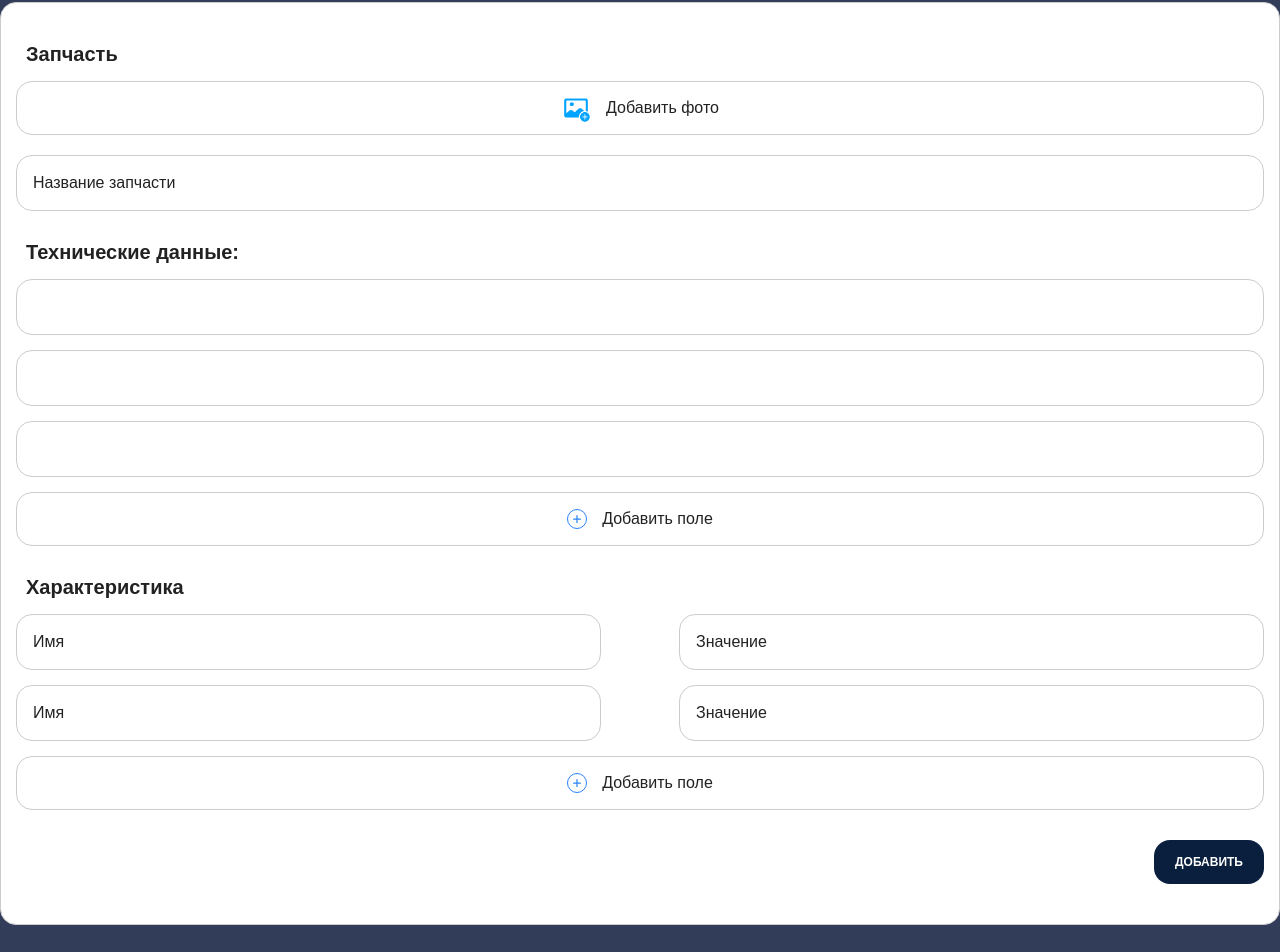
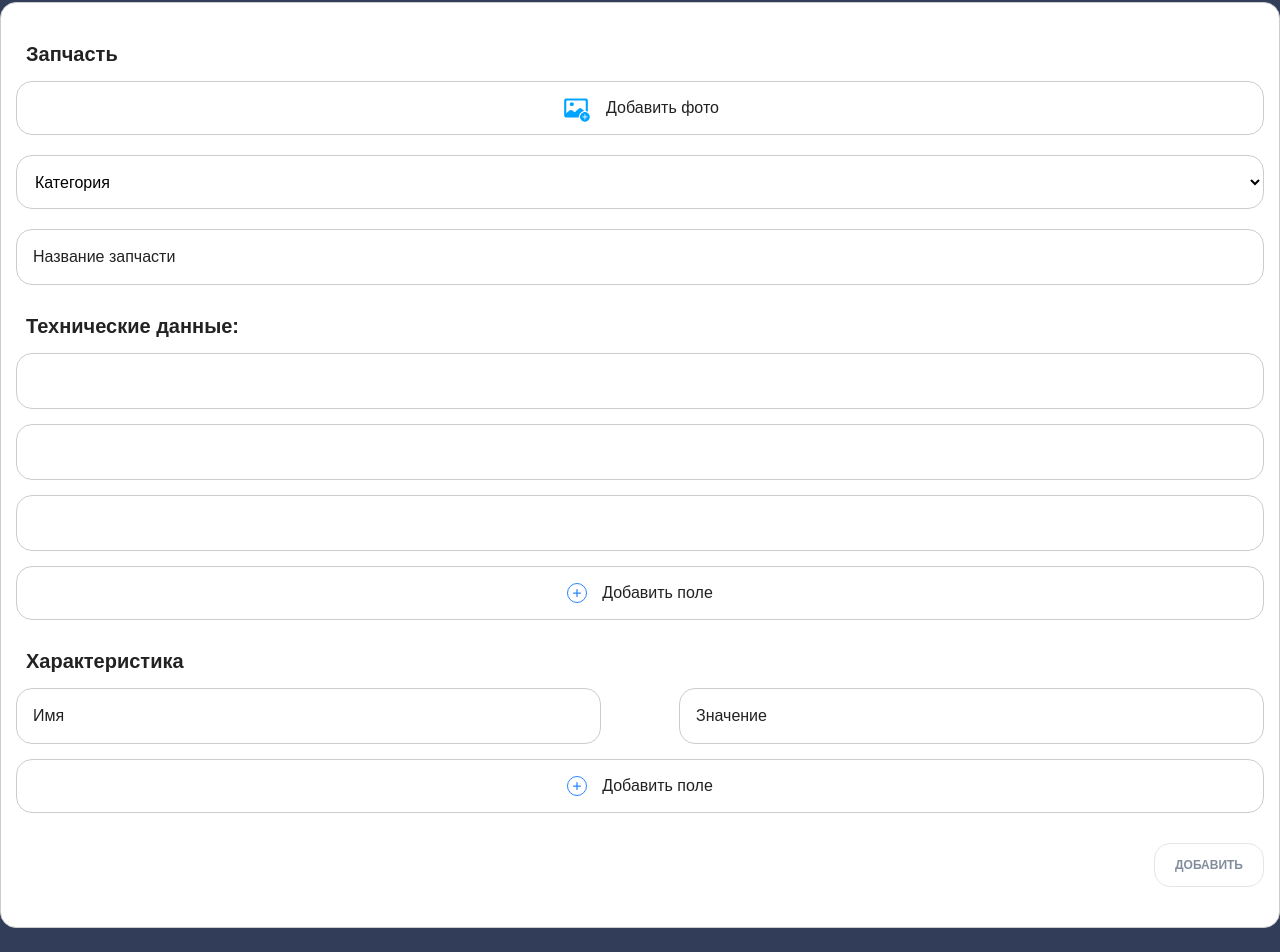
Before and after one commit to SherTi/mtz_admin_angular, an Angular app: page /part in a window 1280 px wide. Shown: the part 260-1212 px from the top of the page. Built offline with nearby package versions, Linux system fonts and the light colour scheme.

Commit message:
edit category file

```diff
--- a/src/app/pages/category/category.component.css
+++ b/src/app/pages/category/category.component.css
@@ -35,13 +35,14 @@
 .add_data{
   text-align: center;
   padding: 14px 20px;
-  background: #0a1f3d;
+  background:#ffffff;
   border-radius: 16px;
-  border: 1px solid transparent;
+  border: 1px solid #cccccc;
   font-size: 12px;
+  opacity: 0.5;
   text-transform: uppercase;
   font-weight: 600;
-  color: #ffffff;
+  color: #0a1f3d;
   cursor: pointer;
 }
 .add_data:hover{
@@ -50,3 +51,19 @@
   color: #0a1f3d;
   box-shadow: 1px 1px 10px #0a1f3d;
 }
+.error_string{
+  border: 1px solid #b60505;
+}
+.error_text{
+  font-size: 12px;
+  margin: 0 0  12px 0;
+  color: #b60505;
+  display: flex;
+}
+.active_btn{
+  background: #0a1f3d;
+  border: 1px solid transparent;
+  color: #ffffff;
+  box-shadow: 1px 1px 10px #0a1f3d;
+  opacity: 1;
+}
--- a/src/app/pages/category/category.component.html
+++ b/src/app/pages/category/category.component.html
@@ -1,7 +1,10 @@
-<div class="form_block">
-  <h1 class="title_info">Категория</h1>
-  <input type="text" class="info_input mar_def" placeholder="Название категории">
-</div>
-<div class="add_data_block">
-  <button class="add_data">Добавить</button>
-</div>
+<form [formGroup]="form" (ngSubmit)="submit()">
+  <div class="form_block">
+    <h1 class="title_info">Категория</h1>
+    <input type="text" class="info_input mar_def" placeholder="Название категории" formControlName="nameCategory" [ngClass]="{error_string:form.get('nameCategory')?.invalid && form.get('nameCategory')?.touched}">
+    <span class="error_text" *ngIf="form.get('nameCategory')?.invalid && form.get('nameCategory')?.touched">{{form.get('nameCategory')?.errors!["nameCategory"] ? "Поля не может быть пустым !" : ''}}</span>
+  </div>
+  <div class="add_data_block">
+    <button class="add_data" [disabled]="form.invalid" [ngClass]="{active_btn: form.valid}">Добавить</button>
+  </div>
+</form>
--- a/src/app/pages/category/category.component.ts
+++ b/src/app/pages/category/category.component.ts
@@ -1,4 +1,5 @@
 import { Component } from '@angular/core';
+import {FormControl, FormGroup, Validators} from "@angular/forms";
 
 @Component({
   selector: 'app-category',
@@ -6,5 +7,14 @@ import { Component } from '@angular/core';
   styleUrls: ['./category.component.css']
 })
 export class CategoryComponent {
+  form : FormGroup = new FormGroup({
+    nameCategory: new FormControl(null,{validators:[Validators.required]}),
+  })
 
+  submit() {
+    if (this.form.valid) {
+      const formToUpload = new FormData();
+      formToUpload.append("nameCategory", this.form.get("nameCategory")?.value)
+    }
+  }
 }
--- a/src/app/pages/certeficate/certeficate.component.html
+++ b/src/app/pages/certeficate/certeficate.component.html
@@ -1,3 +1,4 @@
+<form>
   <div class="form_block">
     <h1 class="title_info">Сертификат</h1>
     <div class="file_select_block">
@@ -10,3 +11,4 @@
   <div class="add_data_block">
     <button class="add_data">Добавить</button>
   </div>
+</form>
--- a/src/app/pages/part/part.component.css
+++ b/src/app/pages/part/part.component.css
@@ -1,4 +1,7 @@
-
+select:focus{
+  border: transparent;
+  outline: none;
+}
 .info_input{
   width: 100%;
   font-size: 16px;
@@ -18,67 +21,6 @@
 }
 .add_input:active{
   border: 1px solid #0a1f3d;
-}
-.select_model {
-  position: relative;
-  margin-bottom: 20px;
-}
-.select_model select {
-  display: none;
-}
-.select-selected {
-  background-color: #ffffff;
-  user-select: none;
-}
-.select-selected:after {
-  position: absolute;
-  content: "";
-  top: 50%;
-  right: 20px;
-  width: 0;
-  height: 0;
-  border: 6px solid transparent;
-  border-color: #222222 transparent transparent transparent;
-}
-.select-selected.select-arrow-active:after {
-  content: '';
-  border-color: transparent transparent #222222 transparent;
-  top: 50%;
-  transform: translateY(-50%);
-}
-.select-selected.select-arrow-active{
-  border-radius: 16px 16px 0 0;
-  border: 1px solid #0a1f3d;
-}
-.select-items div,.select-selected {
-  color: #222222;
-  padding: 18px 16px;
-  cursor: pointer;
-}
-.select-selected{
-  border: 1px solid #cccccc;
-  border-radius: 16px;
-}
-
-.select-items {
-  position: absolute;
-  background-color: #ffffff;
-  top: 100%;
-  left: 0;
-  right: 0;
-  z-index: 99;
-  border-radius:  0 0 16px 16px ;
-  border: 1px solid #cccccc;
-
-}
-
-.select-hide {
-  display: none;
-}
-
-.select-items div:hover, .same-as-selected {
-  background-color: rgba(42, 132, 255, 0.5);
-  border-radius: 0;
 }
 .input{
   display: flex;
@@ -174,20 +116,51 @@
 .add_data{
   text-align: center;
   padding: 14px 20px;
-  background: #0a1f3d;
+  background:#ffffff;
   border-radius: 16px;
-  border: 1px solid transparent;
+  border: 1px solid #cccccc;
   font-size: 12px;
+  opacity: 0.5;
   text-transform: uppercase;
   font-weight: 600;
-  color: #ffffff;
+  color: #0a1f3d;
   cursor: pointer;
 }
-.add_data:hover{
-  background:#ffffff;
+select option{
+  font-size: 16px;
+  margin: 12px 0;
+}
+.select_model{
+  width: 100%;
+  background: #ffffff;
+  border-radius: 16px;
+  margin-bottom: 20px;
+  height: 54px;
+  padding: 4px 14px;
   border: 1px solid #cccccc;
-  color: #0a1f3d;
+  display: flex;
+  align-items: center;
+  justify-content: space-between;
+  font-size: 16px;
+}
+.select_model:focus{
+  border: 1px solid #0a1f3d;
+}
+.error_string{
+  border: 1px solid #b60505;
+}
+.error_text{
+  font-size: 12px;
+  margin: 0 0  12px 0;
+  color: #b60505;
+  display: flex;
+}
+.active_btn{
+  background: #0a1f3d;
+  border: 1px solid transparent;
+  color: #ffffff;
   box-shadow: 1px 1px 10px #0a1f3d;
+  opacity: 1;
 }
 @media (max-width: 1450px) {
   .container{
--- a/src/app/pages/part/part.component.html
+++ b/src/app/pages/part/part.component.html
@@ -1,35 +1,39 @@
+<form [formGroup]="form" (ngSubmit)="submit()">
   <div class="form_block">
     <h1 class="title_info">Запчасть</h1>
+    <label for="add">
       <div class="file_select_block">
         <div class="add_photo">
-      <input type="file" class="file_select">
+          <input type="file" class="file_select" accept="image/png, image/jpeg" id="add" (change)="onFileSelected($event)">
         </div>
-    <p class="info_des">Добавить фото</p>
+        <p class="info_des">{{file?.name || 'Добавить фото'}}</p>
       </div>
-  <div class="select_model">
-    <select>
-      <option value="0">Категория </option>
-      <option value="1">Тормозные колотки</option>
-      <option value="2">Сидение</option>
-      <option value="3">Подшипники</option>
-      <option value="4">Шины</option>
-      <option value="5">Руль</option>
-      <option value="6">21 Диски</option>
+    </label>
+    <select formControlName="category" class="select_model" [ngClass]="{error_string:form.get('category')?.invalid && form.get('category')?.touched}">
+      <option selected disabled [value]="null" hidden>Категория</option>
+      <option [value]="1">Тормозные колотки</option>
+      <option [value]="2">Сидение</option>
+      <option [value]="3">Подшипники</option>
+      <option [value]="4">Шины</option>
+      <option [value]="5">Руль</option>
     </select>
+    <span class="error_text" *ngIf="form.get('category')?.invalid && form.get('category')?.touched">{{form.get('category')?.errors!["required"] ? "Выберите категорию !" : ''}}</span>
+    <input type="text" class="info_input mar_def" placeholder="Название запчасти" formControlName="name" [ngClass]="{error_string:form.get('name')?.invalid && form.get('name')?.touched}">
   </div>
-  <input type="text" class="info_input mar_def" placeholder="Название запчасти">
-</div>
+  <span class="error_text" *ngIf="form.get('name')?.invalid && form.get('name')?.touched">{{form.get('name')?.errors!["required"] ? "Поля не может быть пустым!" : ''}}</span>
   <div class="form_block">
     <h1 class="title_info">Технические данные:</h1>
-  <input type="text" class="info_input " placeholder="">
-  <input type="text" class="info_input" placeholder="">
-  <input type="text" class="info_input " placeholder="">
+    <input type="text" class="info_input " placeholder="" formControlName="deck" [ngClass]="{error_string:form.get('deck')?.invalid && form.get('deck')?.touched}">
+    <input type="text" class="info_input" placeholder="" formControlName="deck" [ngClass]="{error_string:form.get('deck')?.invalid && form.get('deck')?.touched}">
+    <input type="text" class="info_input " placeholder="" formControlName="deck" [ngClass]="{error_string:form.get('deck')?.invalid && form.get('deck')?.touched}">
+    <span class="error_text" *ngIf="form.get('deck')?.invalid && form.get('deck')?.touched">{{form.get('deck')?.errors!["required"] ? "Поля не может быть пустым!" : ''}}</span>
     <div class="add_input">
       <div class="plus_block">
         <svg xmlns="http://www.w3.org/2000/svg" viewBox="0 0 448 512" class="plus_icon">
           <path d="M256 80c0-17.7-14.3-32-32-32s-32 14.3-32 32V224H48c-17.7
                   0-32 14.3-32 32s14.3 32 32 32H192V432c0 17.7 14.3 32 32 32s32-14.3
-                            32-32V288H400c17.7 0 32-14.3 32-32s-14.3-32-32-32H256V80z"/></svg>
+                  32-32V288H400c17.7 0 32-14.3 32-32s-14.3-32-32-32H256V80z"/>
+        </svg>
       </div>
       <p class="info_des">Добавить поле</p>
     </div>
@@ -37,21 +41,22 @@
   <div class="form_block">
     <h1 class="title_info">Характеристика</h1>
     <div class="input">
-    <input type="text" class="info_input_parameter info_input"  placeholder="Имя">
-    <input type="text" class="info_input_parameter info_input"  placeholder="Значение">
-    <input type="text" class="info_input_parameter info_input"  placeholder="Имя">
-    <input type="text" class="info_input_parameter info_input"  placeholder="Значение">
+      <input type="text" class="info_input_parameter info_input"  placeholder="Имя" formControlName="deckValue" [ngClass]="{error_string:form.get('deckValue')?.invalid && form.get('deckValue')?.touched}">
+      <input type="text" class="info_input_parameter info_input"  placeholder="Значение" formControlName="deckKey" [ngClass]="{error_string:form.get('deckKey')?.invalid && form.get('deckKey')?.touched}">
     </div>
+    <span class="error_text" *ngIf="form.get('deckValue' || 'deckKey')?.invalid && form.get('deckValue' || 'deckKey')?.touched">{{form.get('deckValue' || 'deckKey')?.errors!["required"] ? "Поля не может быть пустым!" : ''}}</span>
     <div class="add_input">
       <div class="plus_block">
         <svg xmlns="http://www.w3.org/2000/svg" viewBox="0 0 448 512" class="plus_icon">
           <path d="M256 80c0-17.7-14.3-32-32-32s-32 14.3-32 32V224H48c-17.7
                 0-32 14.3-32 32s14.3 32 32 32H192V432c0 17.7 14.3 32 32 32s32-14.3
-                            32-32V288H400c17.7 0 32-14.3 32-32s-14.3-32-32-32H256V80z"/></svg>
+                32-32V288H400c17.7 0 32-14.3 32-32s-14.3-32-32-32H256V80z"/>
+        </svg>
       </div>
       <p class="info_des">Добавить поле</p>
     </div>
   </div>
   <div class="add_data_block">
-  <button class="add_data">Добавить</button>
+    <button class="add_data" [disabled]="!file || form.invalid" [ngClass]="{active_btn: form.valid}">Добавить</button>
   </div>
+</form>
--- a/src/app/pages/part/part.component.ts
+++ b/src/app/pages/part/part.component.ts
@@ -1,4 +1,5 @@
 import { Component } from '@angular/core';
+import {FormControl, FormGroup, Validators} from "@angular/forms";
 
 @Component({
   selector: 'app-part',
@@ -7,4 +8,31 @@ import { Component } from '@angular/core';
 })
 export class PartComponent {
 
+  file?:File
+
+  form: FormGroup = new FormGroup({
+    name: new FormControl(null, {validators:[Validators.required]}),
+    category: new FormControl(null,{validators:[Validators.required]}),
+    deck: new FormControl(null,{validators:[Validators.required]}),
+    deckValue: new FormControl(null,{validators:[Validators.required]}),
+    deckKey: new FormControl(null,{validators:[Validators.required]}),
+  })
+
+  submit() {
+    if (this.file && this.form.valid) {
+      const formToUpload = new FormData();
+      formToUpload.append("image", this.file);
+      formToUpload.append("name", this.form.get("name")?.value);
+      formToUpload.append("category", this.form.get("category")?.value);
+      formToUpload.append("deck" , this.form.get("deck")?.value);
+      formToUpload.append('deckValue', this.form.get("deckValue")?.value);
+      formToUpload.append('deckKey', this.form.get("deckKey")?.value);
+  }
+  }
+
+  onFileSelected($event: Event) {
+    if (($event.target as HTMLInputElement).files![0]) {
+      this.file = ($event.target as HTMLInputElement).files![0];
+    }
+  }
 }
--- a/src/app/pages/tractor/tractor.component.css
+++ b/src/app/pages/tractor/tractor.component.css
@@ -163,8 +163,9 @@ select option{
 }
 .error_text{
   font-size: 12px;
-  margin: 12px 0;
+  margin: 0 0  12px 0;
   color: #b60505;
+  display: flex;
 }
 @media (max-width: 1450px) {
   .container{
--- a/src/app/pages/tractor/tractor.component.html
+++ b/src/app/pages/tractor/tractor.component.html
@@ -4,13 +4,13 @@
     <label for="add" class="file_select_item">
       <div class="file_select_block">
         <div class="add_photo">
-          <input type="file" class="file_select" id="add" accept="image/png, image/jpeg" (change)="onFileSelected($event)" #fileUpload>
+          <input type="file" class="file_select" id="add" accept="image/png, image/jpeg" (change)="onFileSelected($event)">
         </div>
         <p class="info_des">{{file?.name  || "Добавить фото"}}</p>
       </div>
     </label>
-    <select formControlName="category" class="select_model">
-      <option selected disabled [value]="null" hidden>Категория</option>
+    <select formControlName="category" class="select_model" [ngClass]="{error_string:form.get('category')?.invalid && form.get('category')?.touched}">
+      <option selected  [value]="null">Категория</option>
       <option [value]="1">Мини-техника</option>
       <option [value]="2">Почвообработка</option>
       <option [value]="3">Посев</option>
@@ -18,9 +18,10 @@
       <option [value]="5">Защита растений</option>
       <option [value]="6">Возделывание картофеля и других овощных культур</option>
     </select>
+    <span class="error_text" *ngIf="form.get('category')?.invalid && form.get('category')?.touched">{{form.get('category')?.errors!["required"] ? "Выберите категорию !" : ''}}</span>
     <input type="text" class="info_input mar_def" placeholder="Название модели" formControlName="name" [ngClass]="{error_string:form.get('name')?.invalid && form.get('name')?.touched}">
-    <span class="error_text" *ngIf="form.get('name')?.invalid && form.get('name')?.touched">{{form.get('name')?.errors!["required"] ? "Поля не может быть пустым!" : ''}}</span>
   </div>
+  <span class="error_text" *ngIf="form.get('name')?.invalid && form.get('name')?.touched">{{form.get('name')?.errors!["required"] ? "Поля не может быть пустым!" : ''}}</span>
   <div class="form_block">
     <h1 class="title_info">Оссобености:</h1>
     <input type="text" class="info_input " placeholder="Текст" formControlName="deck" [ngClass]="{error_string:form.get('deck')?.invalid && form.get('deck')?.touched}">
@@ -42,13 +43,14 @@
       <input type="text" class="info_input_parameter info_input"  placeholder="Имя" formControlName="deckValue" [ngClass]="{error_string:form.get('deckValue')?.invalid && form.get('deckValue')?.touched}">
       <input type="text" class="info_input_parameter info_input"  placeholder="Значение" formControlName="deckKey" [ngClass]="{error_string:form.get('deckKey')?.invalid && form.get('deckKey')?.touched}">
     </div>
-    <span class="error_text" *ngIf="form.get('deckValue' && 'deckKey')?.invalid && form.get('deckValue' && 'deckKey')?.touched">{{form.get('deckValue' && 'deckKey')?.errors!["required"] ? "Поля не может быть пустым!" : ''}}</span>
+    <span class="error_text" *ngIf="form.get('deckValue' || 'deckKey')?.invalid && form.get('deckValue' || 'deckKey')?.touched">{{form.get('deckValue' || 'deckKey')?.errors!["required"] ? "Поля не может быть пустым!" : ''}}</span>
     <div class="add_input">
       <div class="plus_block">
         <svg xmlns="http://www.w3.org/2000/svg" viewBox="0 0 448 512" class="plus_icon">
           <path d="M256 80c0-17.7-14.3-32-32-32s-32 14.3-32 32V224H48c-17.7
-                            0-32 14.3-32 32s14.3 32 32 32H192V432c0 17.7 14.3 32 32 32s32-14.3
-                            32-32V288H400c17.7 0 32-14.3 32-32s-14.3-32-32-32H256V80z"/></svg>
+              0-32 14.3-32 32s14.3 32 32 32H192V432c0 17.7 14.3 32 32 32s32-14.3
+              32-32V288H400c17.7 0 32-14.3 32-32s-14.3-32-32-32H256V80z"/>
+        </svg>
       </div>
       <p class="info_des">Добавить поле</p>
     </div>
@@ -59,7 +61,7 @@
       <input type="text" class="info_input_parameter info_input"  placeholder="Имя" formControlName="deckValueTrans" [ngClass]="{error_string:form.get('deckValueTrans')?.invalid && form.get('deckValueTrans')?.touched}">
       <input type="text" class="info_input_parameter info_input"  placeholder="Значение" formControlName="deckKeyTrans" [ngClass]="{error_string:form.get('deckKeyTrans')?.invalid && form.get('deckKeyTrans')?.touched}">
     </div>
-    <span class="error_text" *ngIf="form.get('deckValueTrans' && 'deckKeyTarns')?.invalid && form.get('deckValueTrans' && 'deckKeyTarns')?.touched">{{form.get('deckValueTrans' && 'deckKeyTarns')?.errors!["required"] ? "Поля не может быть пустым!" : ''}}</span>
+    <span class="error_text" *ngIf="form.get('deckValueTrans' && 'deckKeyTrans')?.invalid && form.get('deckValueTrans' && 'deckKeyTrans')?.touched">{{form.get('deckValueTrans' && 'deckKeyTrans')?.errors!["required"] ? "Поля не может быть пустым!" : ''}}</span>
     <div class="add_input">
       <div class="plus_block">
         <svg xmlns="http://www.w3.org/2000/svg" viewBox="0 0 448 512" class="plus_icon">
@@ -74,15 +76,17 @@
   <div class="form_block">
     <h1 class="title_info">Стандартная комплектация</h1>
     <div class="input">
-      <input type="text" class="info_input_parameter info_input"  placeholder="Имя">
-      <input type="text" class="info_input_parameter info_input"  placeholder="Значение">
+      <input type="text" class="info_input_parameter info_input"  placeholder="Имя" formControlName="deckValueStandard" [ngClass]="{error_string:form.get('deckValueStandard')?.invalid && form.get('deckValueStandard')?.touched}">
+      <input type="text" class="info_input_parameter info_input"  placeholder="Значение" formControlName="deckKeyStandard" [ngClass]="{error_string:form.get('deckKeyStandard')?.invalid && form.get('deckKeyStandard')?.touched}">
     </div>
+    <span class="error_text" *ngIf="form.get('deckValueStandard' && 'deckKeyStandard')?.invalid && form.get('deckValueStandard' && 'deckKeyStandard')?.touched">{{form.get('deckValueStandard' && 'deckKeyStandard')?.errors!["required"] ? "Поля не может быть пустым!" : ''}}</span>
     <div class="add_input">
       <div class="plus_block">
         <svg xmlns="http://www.w3.org/2000/svg" viewBox="0 0 448 512" class="plus_icon">
           <path d="M256 80c0-17.7-14.3-32-32-32s-32 14.3-32 32V224H48c-17.7
-                            0-32 14.3-32 32s14.3 32 32 32H192V432c0 17.7 14.3 32 32 32s32-14.3
-                            32-32V288H400c17.7 0 32-14.3 32-32s-14.3-32-32-32H256V80z"/></svg>
+               0-32 14.3-32 32s14.3 32 32 32H192V432c0 17.7 14.3 32 32 32s32-14.3
+               32-32V288H400c17.7 0 32-14.3 32-32s-14.3-32-32-32H256V80z"/>
+        </svg>
       </div>
       <p class="info_des">Добавить поле</p>
     </div>
--- a/src/app/pages/tractor/tractor.component.ts
+++ b/src/app/pages/tractor/tractor.component.ts
@@ -52,7 +52,8 @@ export class TractorComponent {
     deckKey: new FormControl(null,{validators:[Validators.required]}),
     deckValueTrans: new FormControl(null,{validators:[Validators.required]}),
     deckKeyTrans: new FormControl(null,{validators:[Validators.required]}),
-
+    deckValueStandard: new FormControl(null,{validators:[Validators.required]}),
+    deckKeyStandard: new FormControl(null, {validators:[Validators.required]})
   });
 
   templates = []
@@ -75,7 +76,13 @@ export class TractorComponent {
       formToUpload.append("image", this.file);
       formToUpload.append("name", this.form.get("name")?.value);
       formToUpload.append("category", this.form.get("category")?.value);
-      formToUpload.append("deck" , this.form.get("deck")?.value)
+      formToUpload.append("deck" , this.form.get("deck")?.value);
+      formToUpload.append('deckValue', this.form.get("deckValue")?.value);
+      formToUpload.append('deckKey', this.form.get("deckKey")?.value);
+      formToUpload.append('deckValueTrans', this.form.get("deckValueTrans")?.value);
+      formToUpload.append('deckKeyTrans', this.form.get("deckKeyTrans")?.value);
+      formToUpload.append('deckValueStandard', this.form.get("deckValueStandard")?.value);
+      formToUpload.append('deckKeyStandard', this.form.get("deckKeyStandard")?.value);
     }
   }
   addInput() {
```
Lines whose indentation alone changed are shown as unchanged.
